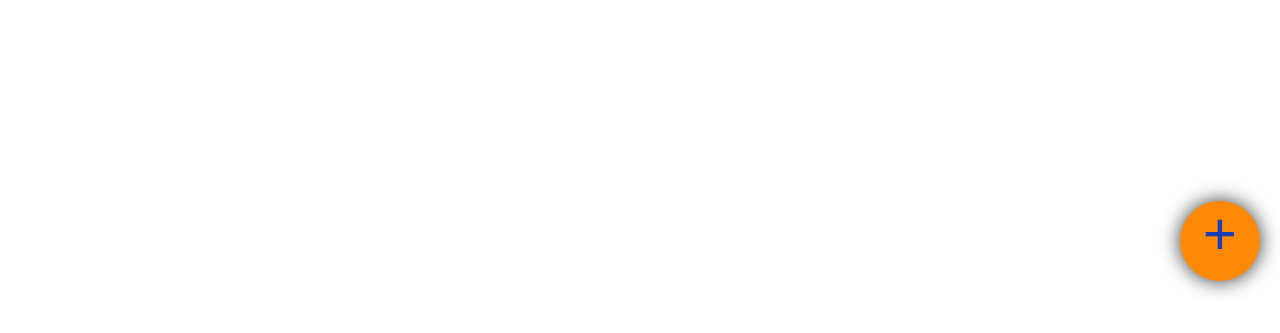
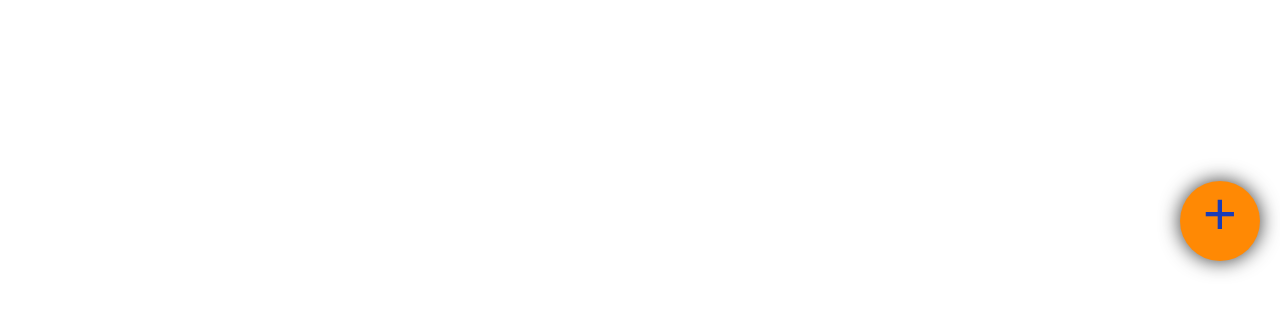
Before and after one commit to mohamedAttefi/bztami, a website: page index.html in a window 1280 px wide. Shown: the part 399-732 px from the top of the page. Drawn offline with nearby package versions, Linux system fonts and the light colour scheme; some packages are replaced by stand-ins of ours; a script that the page names is missing.

Commit message:
fix: fix add button

```diff
--- a/index.html
+++ b/index.html
@@ -48,7 +48,7 @@
             </h1>
         </div>
         <div id="plus"
-            class="shadow-[0px_0px_20px_rgba(0,0,0,0.8)] bg-orange-400 rounded-full h-20 w-20 fixed top-150 right-5 flex items-center justify-center transform hover:scale-[1.1] active:bg-orange-500 active:scale-[1] active:shadow-none z-[10]">
+            class="shadow-[0px_0px_20px_rgba(0,0,0,0.8)] bg-orange-400 rounded-full h-20 w-20 fixed top-145 right-5 flex items-center justify-center transform hover:scale-[1.1] active:bg-orange-500 active:scale-[1] active:shadow-none z-[10]">
             <span class="text-6xl pb-4 text-blue-800 z-10">+</span>
         </div>
         </div>
```
